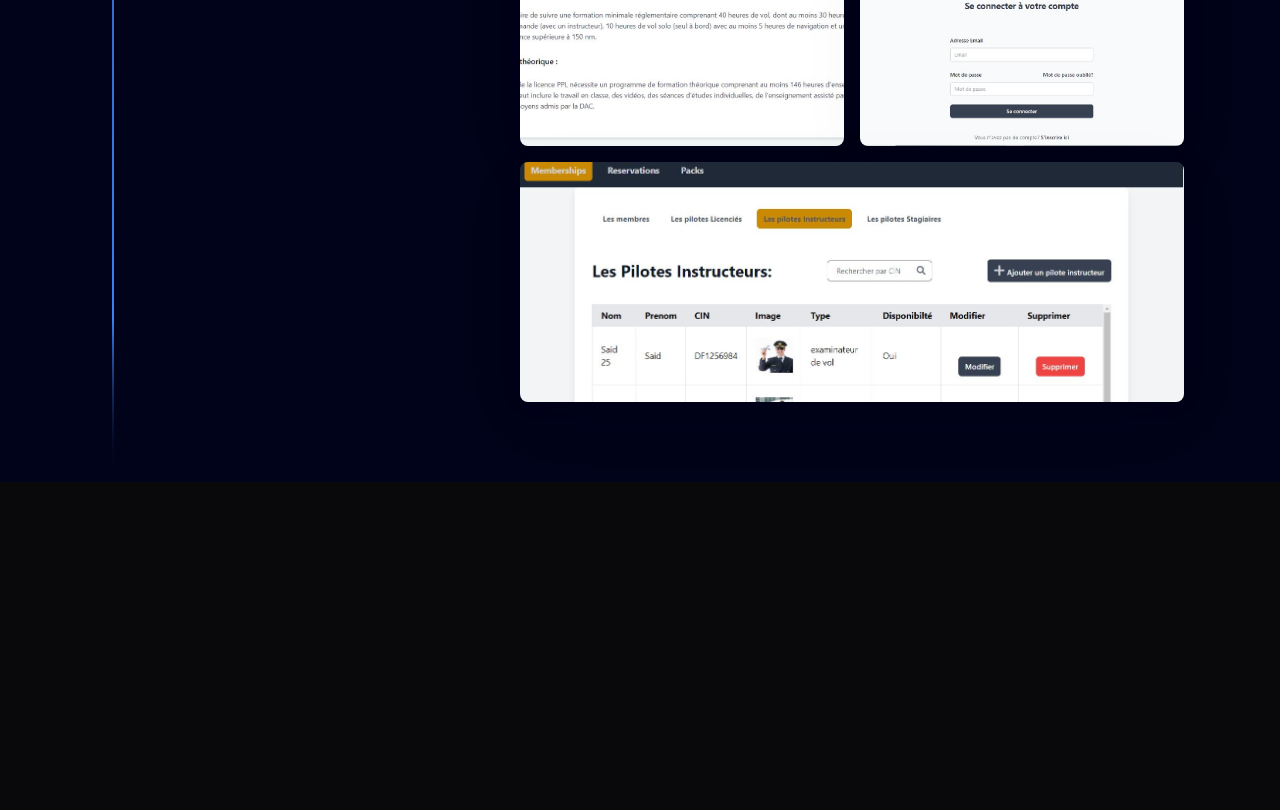
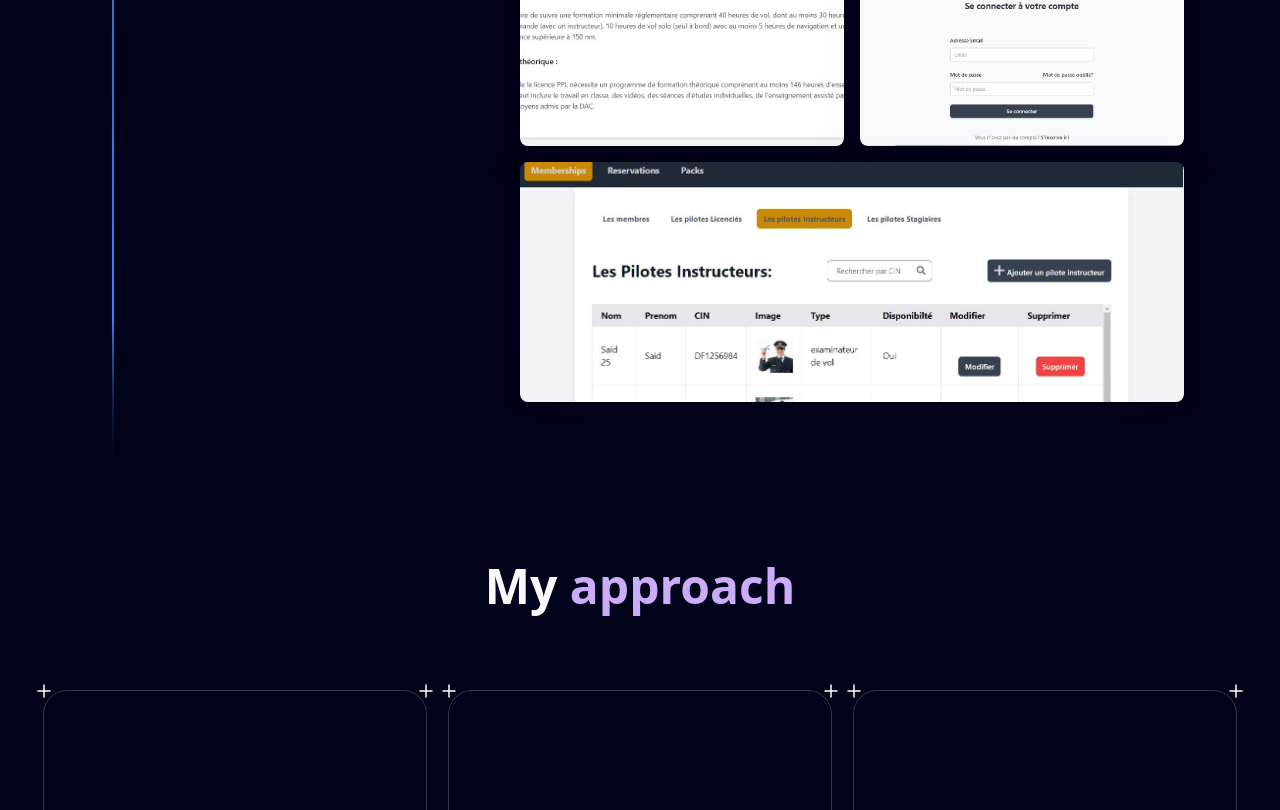
Before and after one commit to mouad4949/Portfolio, a Next.js app: page / in a window 1280 px wide. Shown: the part 5890-6700 px from the top of the page. Before the commit the page ends 6372 px from the top, so only its background shows below. Built offline with nearby package versions, Linux system fonts and the light colour scheme.

Commit message:
add approach

```diff
--- a/app/page.tsx
+++ b/app/page.tsx
@@ -8,7 +8,7 @@ import { navItems } from "@/data";
 import Technologies from "@/components/Technologies";
 import Deployment from "@/components/Deployment";
 import { TimelineDemo } from "@/components/Experiences";
-
+import { Approach } from "@/components/Approach";
 
 
 
@@ -23,7 +23,7 @@ export default function Home() {
         <Technologies/>
         <Deployment/>
         <TimelineDemo/>
-
+        <Approach/>
 
       </div>
     </main>
```
